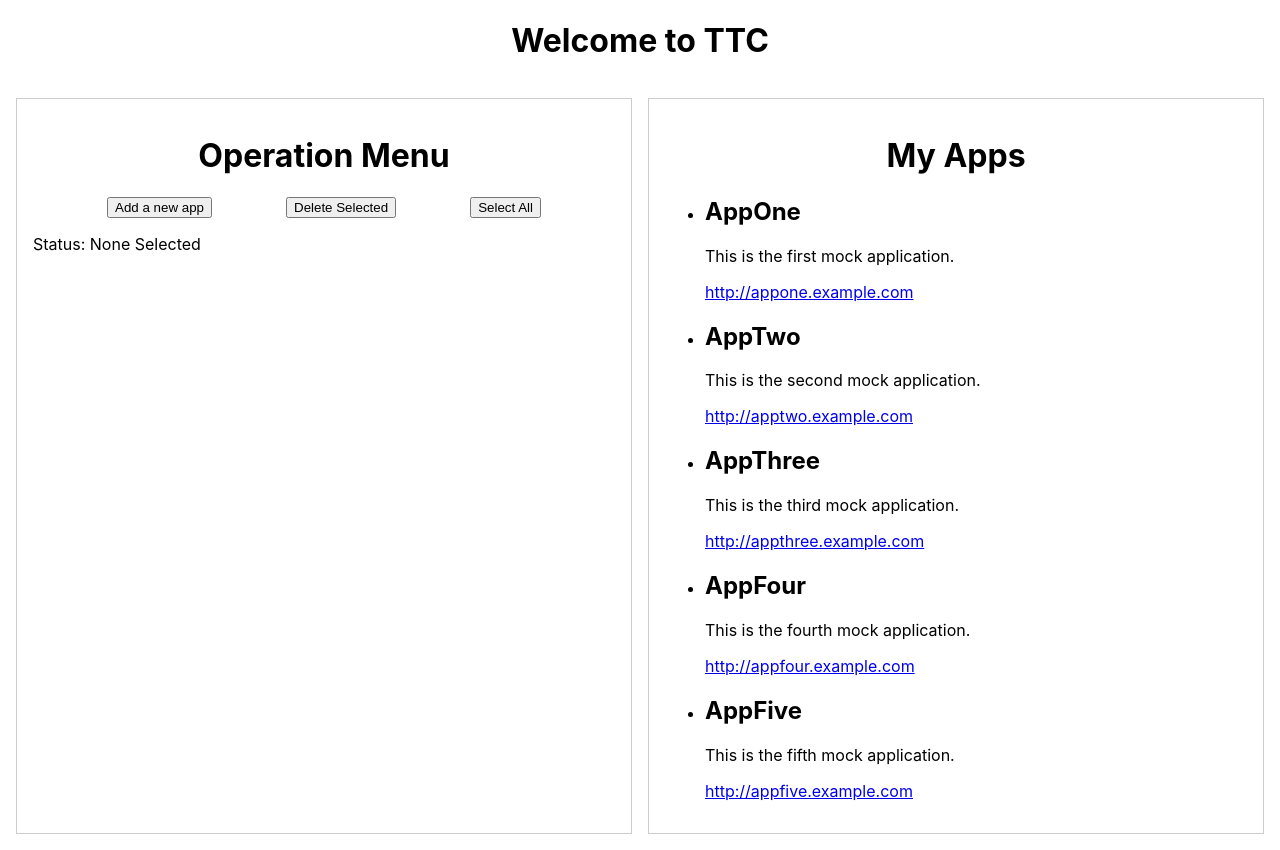
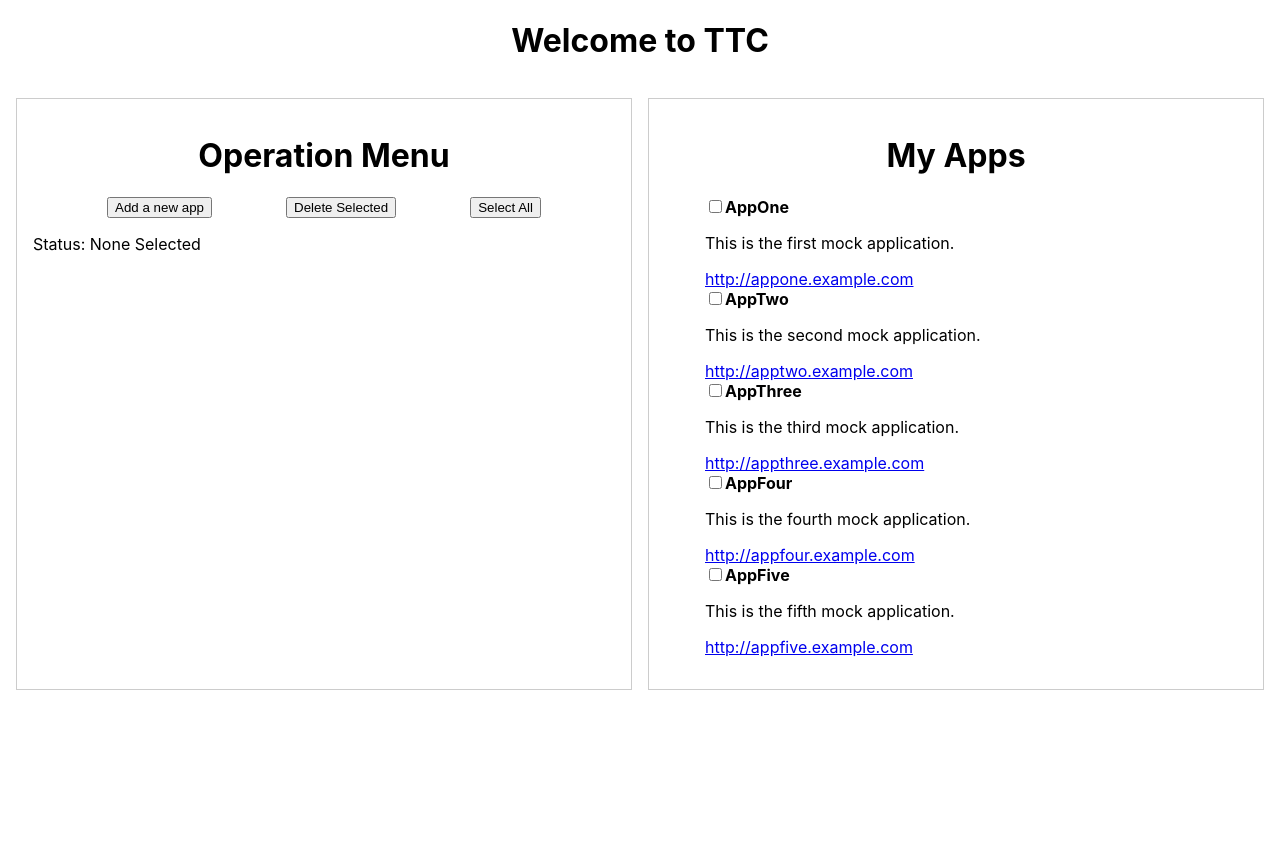
Before and after one commit to lelyu/ttc, a React (Create React App) app: page / in a window 1280 px wide. After the commit the page ends 800 px from the top, so only its background shows below. Built offline with nearby package versions, Linux system fonts and the light colour scheme.

Commit message:
select all button state changes

```diff
--- a/src/App.js
+++ b/src/App.js
@@ -1,21 +1,50 @@
-import React from "react"
+import React, { useState } from "react"
 import { BrowserRouter as Router, Route, Routes } from "react-router-dom"
 import "./App.css"
 import OperationMenu from "./components/operation_menu"
 import ItemMenu from "./components/item_menu"
 
 function App() {
+	// Load your data
 	const mockData = require("./mockData.json")
 	console.log(mockData)
+
+	// Maintain the checked items in the parent
+	// Key: index of the item in mockData, Value: true/false
+	const [checkedItems, setCheckedItems] = useState({})
+
+	// When an individual checkbox changes, update our parent's state
+	const handleCheckboxChange = (index, isChecked) => {
+		setCheckedItems((prev) => ({
+			...prev,
+			[index]: isChecked,
+		}))
+	}
+
+	// When "Select All" is clicked, mark *every* item as checked
+	const handleSelectAll = () => {
+		const allChecked = mockData.reduce((acc, item, index) => {
+			acc[index] = true
+			return acc
+		}, {})
+		setCheckedItems(allChecked)
+	}
+
 	return (
 		<>
 			<h1>Welcome to TTC</h1>
 			<div className="App">
 				<div className="operation-menu">
-					<OperationMenu />
+					{/* Pass down the handler so OperationMenu can trigger "Select All" */}
+					<OperationMenu onSelectAll={handleSelectAll} />
 				</div>
 				<div className="item-menu">
-					<ItemMenu data={mockData} />
+					{/* Pass the checked state and updater to ItemMenu */}
+					<ItemMenu
+						data={mockData}
+						checkedItems={checkedItems}
+						onCheckboxChange={handleCheckboxChange}
+					/>
 				</div>
 			</div>
 		</>
--- a/src/components/item_menu.js
+++ b/src/components/item_menu.js
@@ -1,13 +1,22 @@
 import React from "react"
+import "../styles/ItemMenu.css"
 
-const ItemMenu = ({ data }) => {
+const ItemMenu = ({ data, checkedItems, onCheckboxChange }) => {
 	return (
 		<>
 			<h1>My Apps</h1>
 			<ul>
 				{data.map((item, index) => (
 					<li key={index}>
-						<h2>{item.app_name}</h2>
+						<input
+							type="checkbox"
+							// Convert undefined to false with !!
+							checked={!!checkedItems[index]}
+							onChange={(e) =>
+								onCheckboxChange(index, e.target.checked)
+							}
+						/>
+						<strong>{item.app_name}</strong>
 						<p>{item.app_description}</p>
 						<a
 							href={item.app_uri}
--- a/src/components/operation_menu.js
+++ b/src/components/operation_menu.js
@@ -1,11 +1,17 @@
 import React, { useState } from "react"
 import "../styles/OperationMenu.css"
-const OperationMenu = () => {
+
+const OperationMenu = ({ onSelectAll }) => {
 	const [status, setStatus] = useState("None Selected")
 
 	const handleAddMenu = () => setStatus("Adding A New App")
 	const handleDeleteMenu = () => setStatus("Deleting Selected")
-	const handleSelectAllMenu = () => setStatus("Selecting All")
+
+	// This triggers the parent's handleSelectAll, setting all checkboxes to true
+	const handleSelectAllMenu = () => {
+		setStatus("Selecting All")
+		onSelectAll()
+	}
 
 	const handleAdd = (e) => {
 		e.preventDefault()
@@ -25,6 +31,7 @@ const OperationMenu = () => {
 				<button onClick={handleSelectAllMenu}>Select All</button>
 			</div>
 			<p>Status: {status}</p>
+
 			{status === "Adding A New App" && (
 				<form onSubmit={handleAdd}>
 					<label>
--- a/src/styles/ItemMenu.css
+++ b/src/styles/ItemMenu.css
@@ -0,0 +1,3 @@
+ul {
+	list-style-type: none;
+}
```
